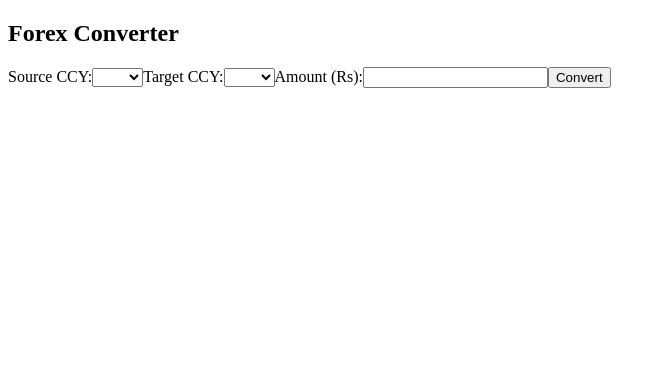
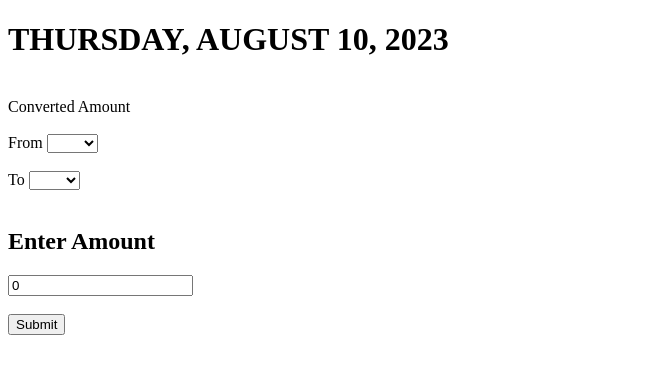
Before and after one commit to iamneo-production/eefceadcdfeaeebeadbcfaceccbfadfcd, an Angular app in the folder angularapp/: page / in a window 1280 px wide. Before the commit this address led to /forex-converter. Shown: the top 374 px of the page, without its empty margins (0-666 px from the left). Built offline with nearby package versions, Linux system fonts and the light colour scheme.

Commit message:
Backup Commit

```diff
--- a/angularapp/src/app/app-routing.module.ts
+++ b/angularapp/src/app/app-routing.module.ts
@@ -1,11 +1,7 @@
 import { NgModule } from '@angular/core';
-import { RouterModule, Routes } from '@angular/router';
-import { ForexConverterComponent } from './forex-converter/forex-converter.component';
+import { Routes, RouterModule } from '@angular/router';
 
-const routes: Routes = [
-  { path: '', redirectTo: '/forex-converter', pathMatch: 'full' },
-  { path: 'forex-converter', component: ForexConverterComponent }
-];
+const routes: Routes = [];
 
 @NgModule({
   imports: [RouterModule.forRoot(routes)],
--- a/angularapp/src/app/app.component.html
+++ b/angularapp/src/app/app.component.html
@@ -1,2 +1,28 @@
+<h1>{{today | date: "fullDate"| uppercase}}</h1>
+<br>
 
-<router-outlet></router-outlet>
+Converted Amount
+<br>
+<br>
+From
+<select  id="fromCurrency" [(ngModel)]="value1">
+  <option value="1.126735">USD</option>
+  <option value="0.876893">GBP</option>
+  <option value="79.677056">INR</option>
+</select>
+<br /><br />
+To
+<select id="toCurrency" [(ngModel)]="value2">
+  <option value="1.126735">USD</option>
+  <option value="0.876893">GBP</option>
+  <option value="79.677056">INR</option>
+</select>
+<br>
+<br>
+<h2>Enter Amount</h2>
+<input id="amount" type="text" [(ngModel)]="amount1"/>
+<br>
+<br>
+<button #submitButton id="submitButton" (click)="handle(value1,value2,amount1)">Submit</button>
+<p id="result" [(ngModel)]="result" ngDefaultControl>{{result}}</p>
+<p id="resValue" [(ngModel)]="r1" ngDefaultControl>{{r1}}</p>
--- a/angularapp/src/app/app.component.ts
+++ b/angularapp/src/app/app.component.ts
@@ -7,4 +7,16 @@ import { Component } from '@angular/core';
 })
 export class AppComponent {
   title = 'angularapp';
+  value1: string = '';
+  value2: string = '';
+  result: string ='';
+  r1:string="";
+  amount1: number = 0;
+  today=new Date();
+  handle(sortoption1: any,sortoption2: any,amount1: any){
+    console.log(sortoption1,sortoption2,amount1);
+    this.result=(Math.round((sortoption2/sortoption1)*amount1)).toFixed(2)
+    this.r1=this.result;
+
+  }
 }
--- a/angularapp/src/app/app.module.ts
+++ b/angularapp/src/app/app.module.ts
@@ -1,20 +1,19 @@
+import { NgModule } from '@angular/core';
 import { BrowserModule } from '@angular/platform-browser';
-import { NgModule } from '@angular/core';
-import { FormsModule } from '@angular/forms';  // Import FormsModule for ngModel
-
+import { FormsModule } from '@angular/forms';
+import { AppComponent } from './app.component';
+//import { FormComponent } from './form/form.component';
 import { AppRoutingModule } from './app-routing.module';
-import { AppComponent } from './app.component';
-import { ForexConverterComponent } from './forex-converter/forex-converter.component';
 
 @NgModule({
   declarations: [
-    AppComponent,
-    ForexConverterComponent
+    AppComponent
+    //FormComponent
   ],
   imports: [
     BrowserModule,
     AppRoutingModule,
-    FormsModule  // Add FormsModule to imports
+    FormsModule
   ],
   providers: [],
   bootstrap: [AppComponent]
--- a/angularapp/src/app/forex-converter/forex-converter.component.html
+++ /dev/null
@@ -1,21 +0,0 @@
-<h2>Forex Converter</h2>
-<form>
-  <label for="fromCurrency">Source CCY:</label>
-  <select [(ngModel)]="fromCurrency" name="fromCurrency" id="fromCurrency">
-    <option *ngFor="let rate of exchangeRates" [value]="rate.id">{{ rate.id }}</option>
-  </select>
-
-  <label for="toCurrency">Target CCY:</label>
-  <select [(ngModel)]="toCurrency" name="toCurrency" id="toCurrency">
-    <option *ngFor="let rate of exchangeRates" [value]="rate.id">{{ rate.id }}</option>
-  </select>
-
-  <label for="amount">Amount (Rs):</label>
-  <input [(ngModel)]="amount" type="number" name="amount" id="amount">
-
-  <button (click)="convertCurrency()" type="button" id="submitButton">Convert</button>
-</form>
-
-<div *ngIf="result !== null" id="result">
-  Converted Amount: {{ result | number:'1.2-2' }}
-</div>
--- a/angularapp/src/app/forex-converter/forex-converter.component.ts
+++ /dev/null
@@ -1,31 +0,0 @@
-import { Component } from '@angular/core';
-
-@Component({
-  selector: 'app-forex-converter',
-  templateUrl: './forex-converter.component.html',
-  styleUrls: ['./forex-converter.component.css']
-})
-export class ForexConverterComponent {
-  fromCurrency: string = '';  // Set default values or initialize as needed
-  toCurrency: string = '';
-  amount: number | null = null;
-  result: number | null = null;
-
-  exchangeRates = [
-    { id: 'USD', value: 1.126735 },
-    { id: 'GBP', value: 0.876893 },
-    { id: 'INR', value: 79.677056 }
-  ];
-
-  convertCurrency() {
-    // Perform the conversion based on selected currencies and amount
-    const fromRate = this.exchangeRates.find(rate => rate.id === this.fromCurrency)?.value || 1;
-    const toRate = this.exchangeRates.find(rate => rate.id === this.toCurrency)?.value || 1;
-
-    if (this.amount !== null && fromRate !== null && toRate !== null) {
-      this.result = (this.amount / fromRate) * toRate;
-    } else {
-      this.result = null;
-    }
-  }
-}
```
Also changed, not shown: angularapp/src/app/forex-converter/forex-converter.component.css (deleted), 1 other file (tests, documents, lock files or other folders).
